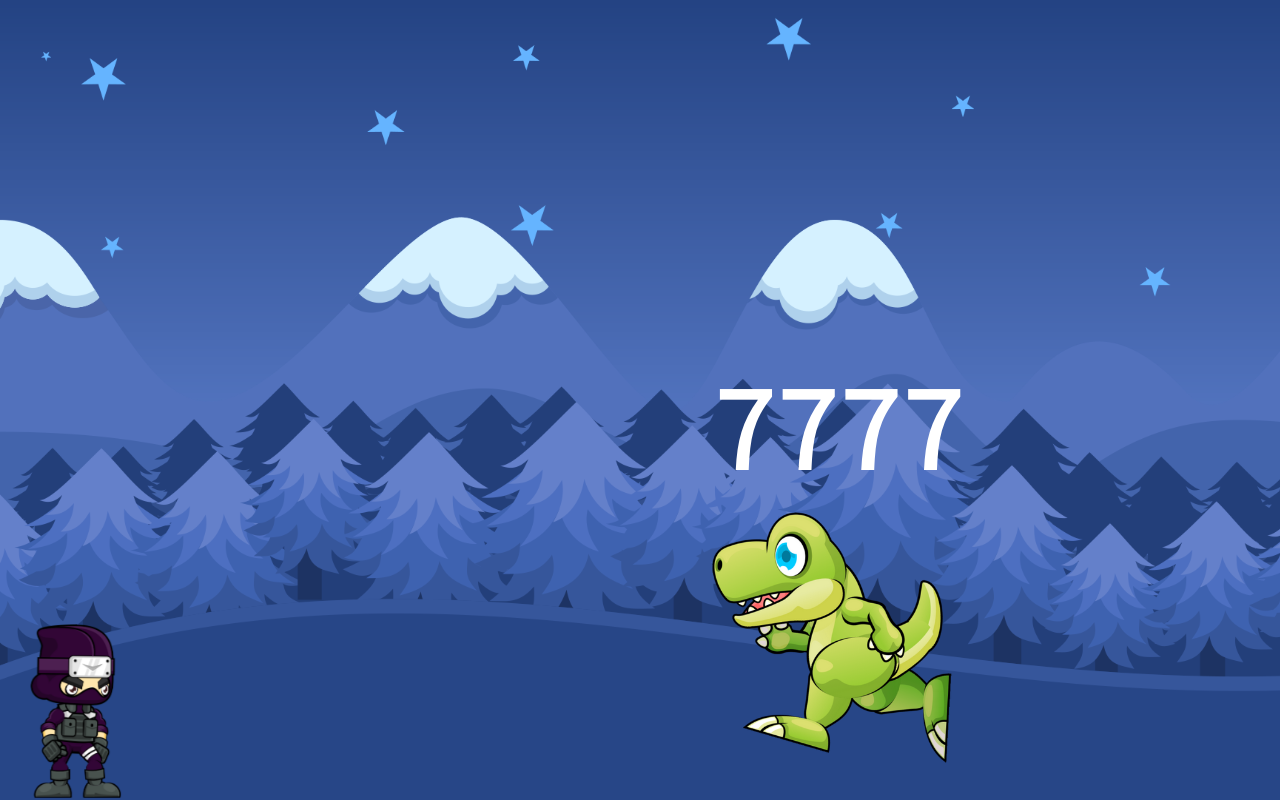
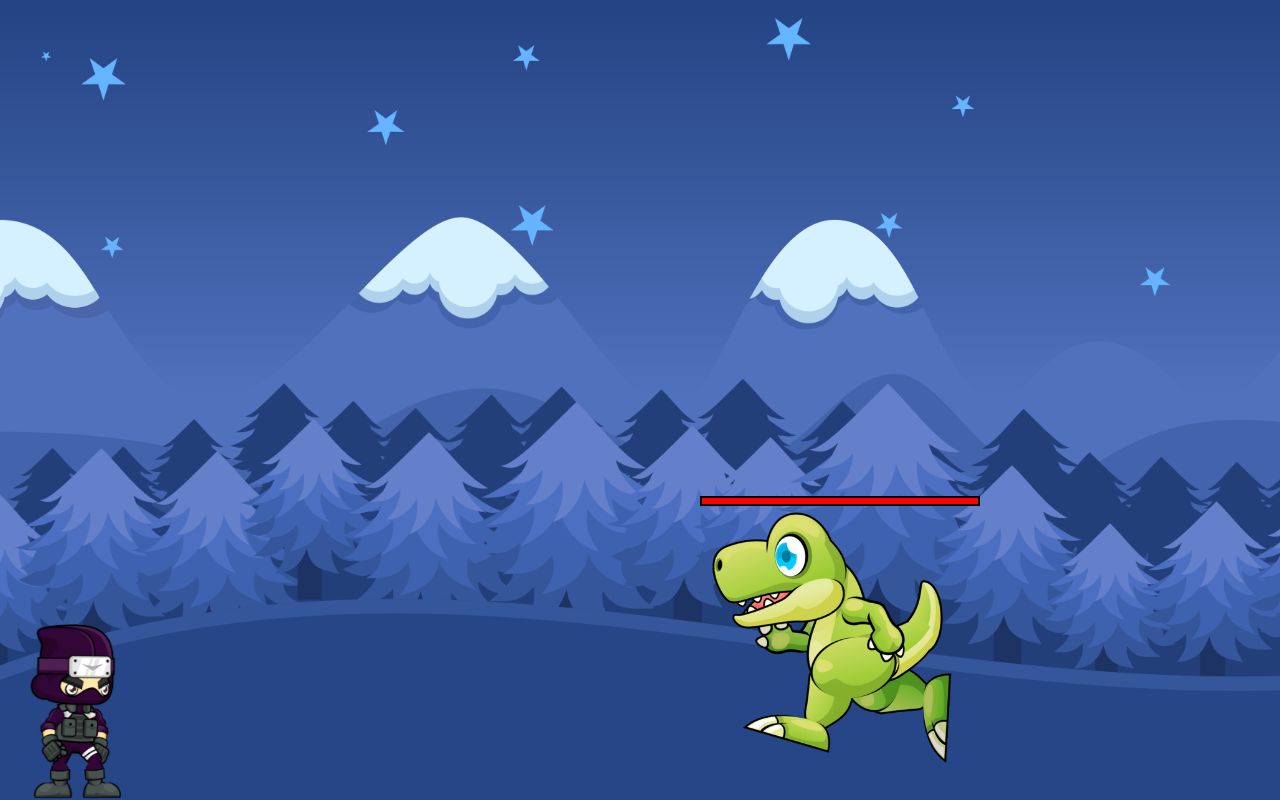
Before and after one commit to bopboy/interactive-web-game, a plain HTML site: page index.html in a window 1280 px wide. Drawn offline with Linux system fonts and the light colour scheme.

Commit message:
24 몬스터 체력 progress 로 디자인

```diff
--- a/css/game.css
+++ b/css/game.css
@@ -146,8 +146,15 @@
     left: 0;
     top: 0;
     width: 100%;
-    font-size: 110px;
-    color: #fff;
-    text-align: center;
+    height: 10px;
+    border: 2px solid #000;
     transform: translateY(-100%);
 }
+
+.monster_box .hp span {
+    display: block;
+    width: 100%;
+    height: 100%;
+    background: red;
+    transition: width .3s linear;
+}
--- a/js/class.js
+++ b/js/class.js
@@ -122,12 +122,14 @@ class Monster {
         this.hpNode = document.createElement('div')
         this.hpNode.className = 'hp'
         this.hpValue = hp
-        this.hpTextNode = document.createTextNode(this.hpValue)
+        this.defaultHpValue = hp
+        this.hpInner = document.createElement('span')
+        this.progress = 0
         this.positionX = positionX
         this.init()
     }
     init() {
-        this.hpNode.append(this.hpTextNode)
+        this.hpNode.append(this.hpInner)
         this.element.append(this.hpNode)
         this.element.append(this.elChildren)
         this.parentNode.append(this.element)
@@ -145,11 +147,11 @@ class Monster {
         this.element.classList.add('remove')
         setTimeout(() => this.element.remove(), 200)
         allMonterComProp.arr.splice(index, 1)
-        console.log(allMonterComProp.arr)
     }
     updateHp(index) {
         this.hpValue = Math.max(0, this.hpValue - hero.attackDamage)
-        this.element.children[0].innerText = this.hpValue
+        this.progress = this.hpValue / this.defaultHpValue * 100
+        this.element.children[0].children[0].style.width = this.progress + '%'
 
         if (this.hpValue === 0) {
             this.dead(index)
```
